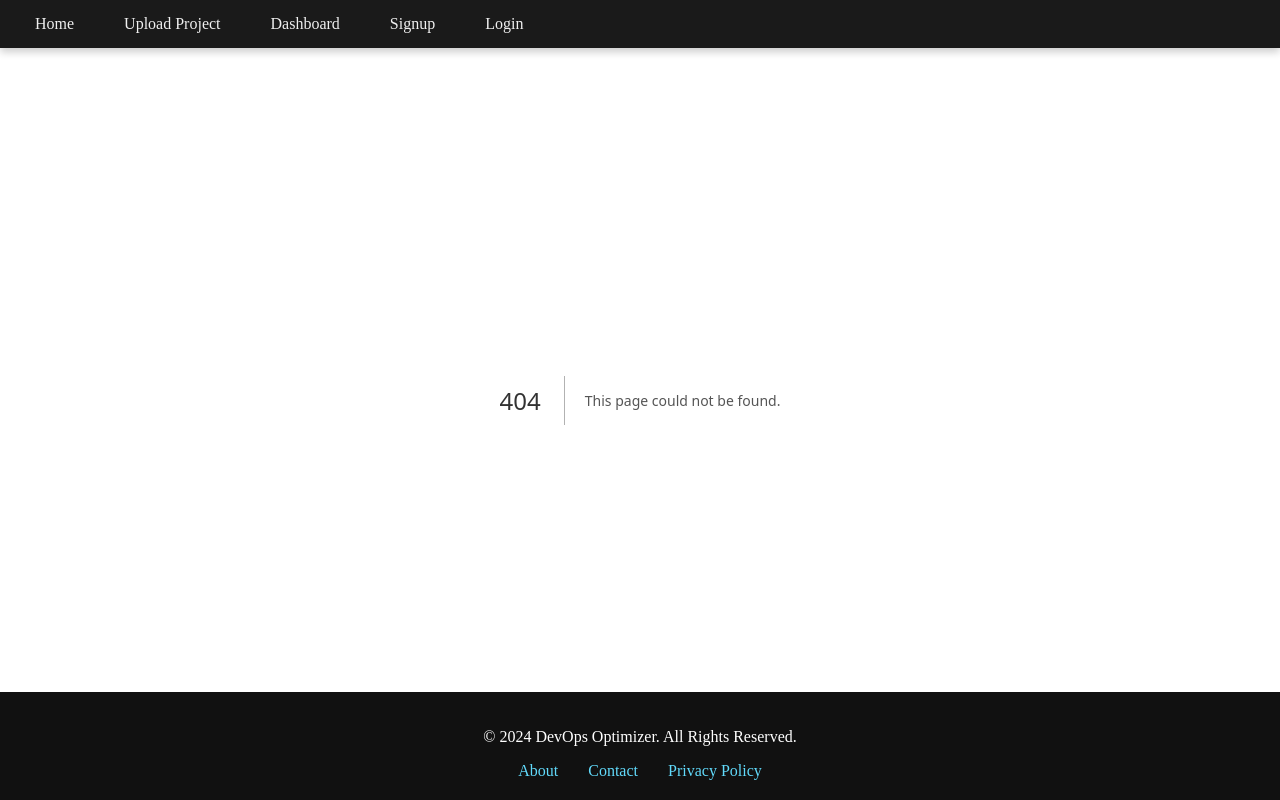
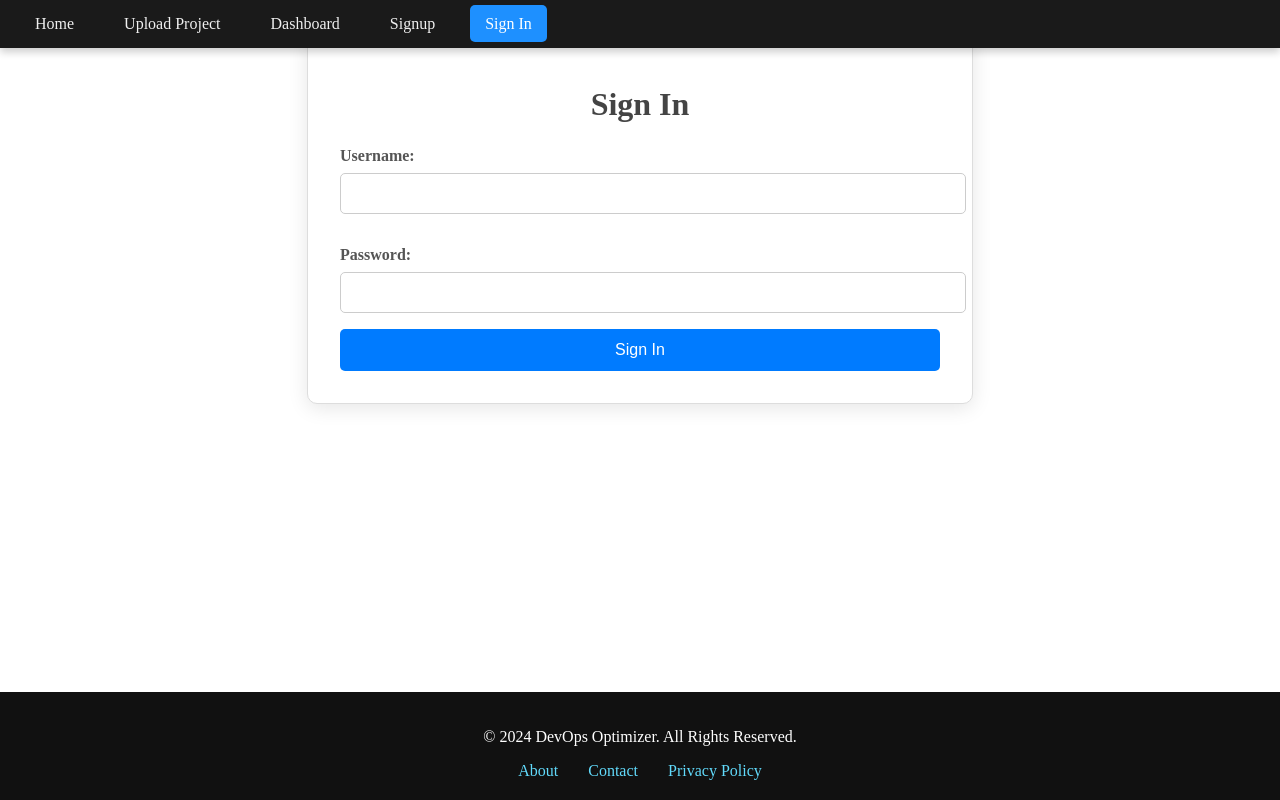
Before and after one commit to Mayawaleed/Automated-Devops-Pipeline, a Next.js app: page /login in a window 1280 px wide. Before the commit this address had no page. Built offline with nearby package versions, Linux system fonts and the light colour scheme.

Commit message:
sign in js

```diff
--- a/src/components/Navbar.js
+++ b/src/components/Navbar.js
@@ -1,18 +1,29 @@
 // src/components/Navbar.js
 import Link from 'next/link';
+import { useRouter } from 'next/router';
 import styles from '../styles/Navbar.module.css';
 
 const Navbar = () => {
+    const router = useRouter();
+
     return (
         <nav className={styles.nav}>
             <ul>
-                <li><Link href="/">Home</Link></li>
-                <li><Link href="/projectUpload">Upload Project</Link></li>
-                <li><Link href="/dashboard">Dashboard</Link></li>
-                <li><Link href="/Signup">Signup</Link></li>
-                <li><Link href="/Login">Login</Link></li>
-
-
+                <li>
+                    <Link href="/" className={router.pathname === '/' ? styles.active : ''}>Home</Link>
+                </li>
+                <li>
+                    <Link href="/projectUpload" className={router.pathname === '/projectUpload' ? styles.active : ''}>Upload Project</Link>
+                </li>
+                <li>
+                    <Link href="/dashboard" className={router.pathname === '/dashboard' ? styles.active : ''}>Dashboard</Link>
+                </li>
+                <li>
+                    <Link href="/signup" className={router.pathname === '/signup' ? styles.active : ''}>Signup</Link>
+                </li>
+                <li>
+                    <Link href="/login" className={router.pathname === '/login' ? styles.active : ''}>Sign In</Link>
+                </li>
             </ul>
         </nav>
     );
--- /dev/null
+++ b/src/components/SignIn.js
@@ -0,0 +1,49 @@
+// src/components/SignIn.js
+import { useState } from 'react';
+import styles from '../styles/signIn.module.css'; // Ensure the correct import path
+
+const SignIn = () => {
+    const [username, setUsername] = useState('');
+    const [password, setPassword] = useState('');
+    const [message, setMessage] = useState('');
+
+    const handleSubmit = (e) => {
+        e.preventDefault();
+
+        if (!username || !password) {
+            setMessage('Please enter both username and password.');
+            return;
+        }
+
+        console.log(`Signing in with username: ${username}`);
+        setMessage('Successfully signed in!');
+    };
+
+    return (
+        <div className={styles.signInContainer}>
+            <h1>Sign In</h1>
+            <form onSubmit={handleSubmit}>
+                <label htmlFor="username">Username:</label>
+                <input
+                    type="text"
+                    id="username"
+                    value={username}
+                    onChange={(e) => setUsername(e.target.value)}
+                />
+
+                <label htmlFor="password">Password:</label>
+                <input
+                    type="password"
+                    id="password"
+                    value={password}
+                    onChange={(e) => setPassword(e.target.value)}
+                />
+
+                <button type="submit" className={styles.signInButton}>Sign In</button>
+                {message && <p className={message.includes('Successfully') ? styles.success : styles.error}>{message}</p>}
+            </form>
+        </div>
+    );
+};
+
+export default SignIn;
--- /dev/null
+++ b/src/pages/login.js
@@ -0,0 +1,8 @@
+// src/pages/login.js
+import SignIn from '../components/SignIn';
+
+const LoginPage = () => {
+    return <SignIn />;
+};
+
+export default LoginPage;
```
